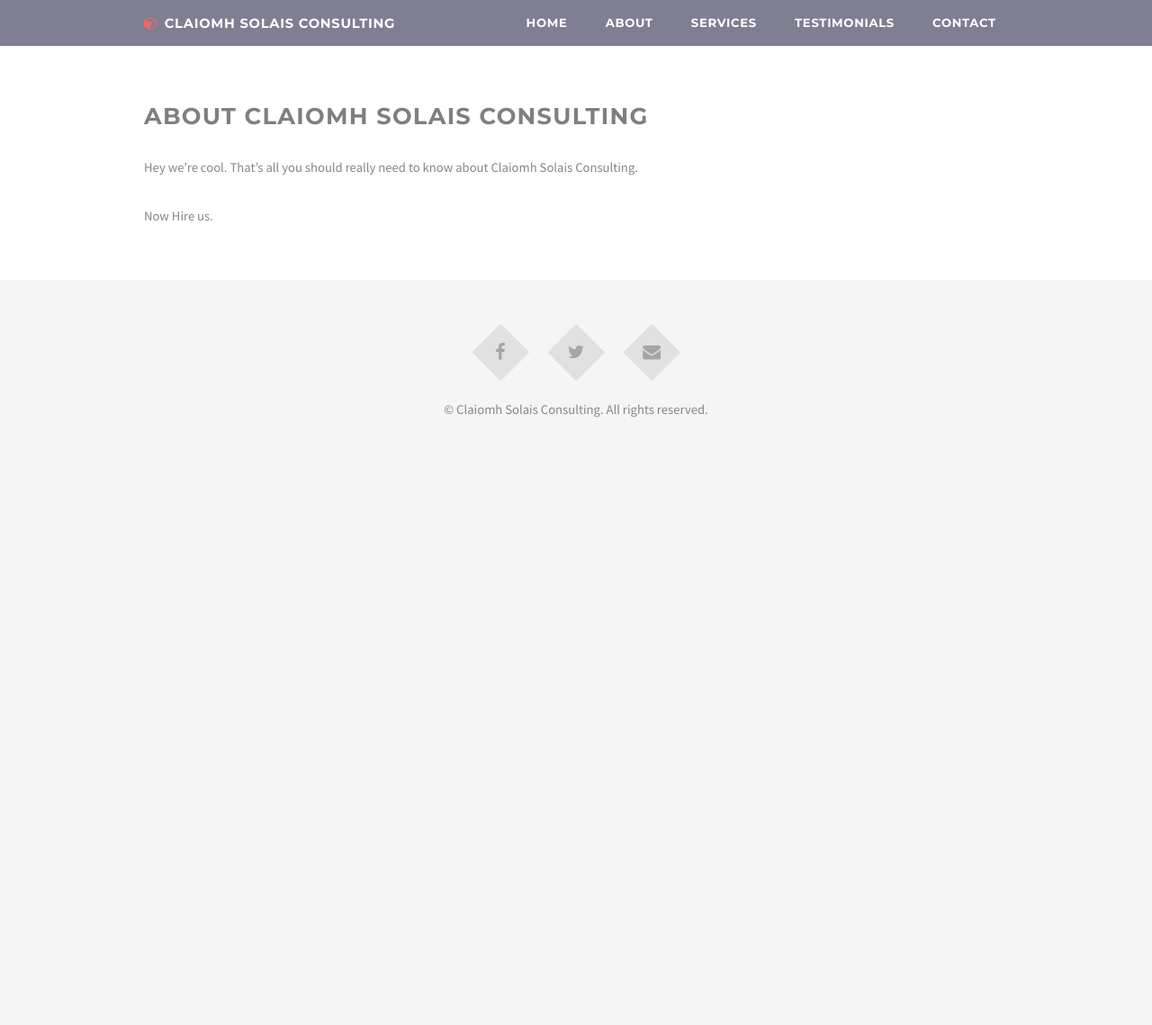
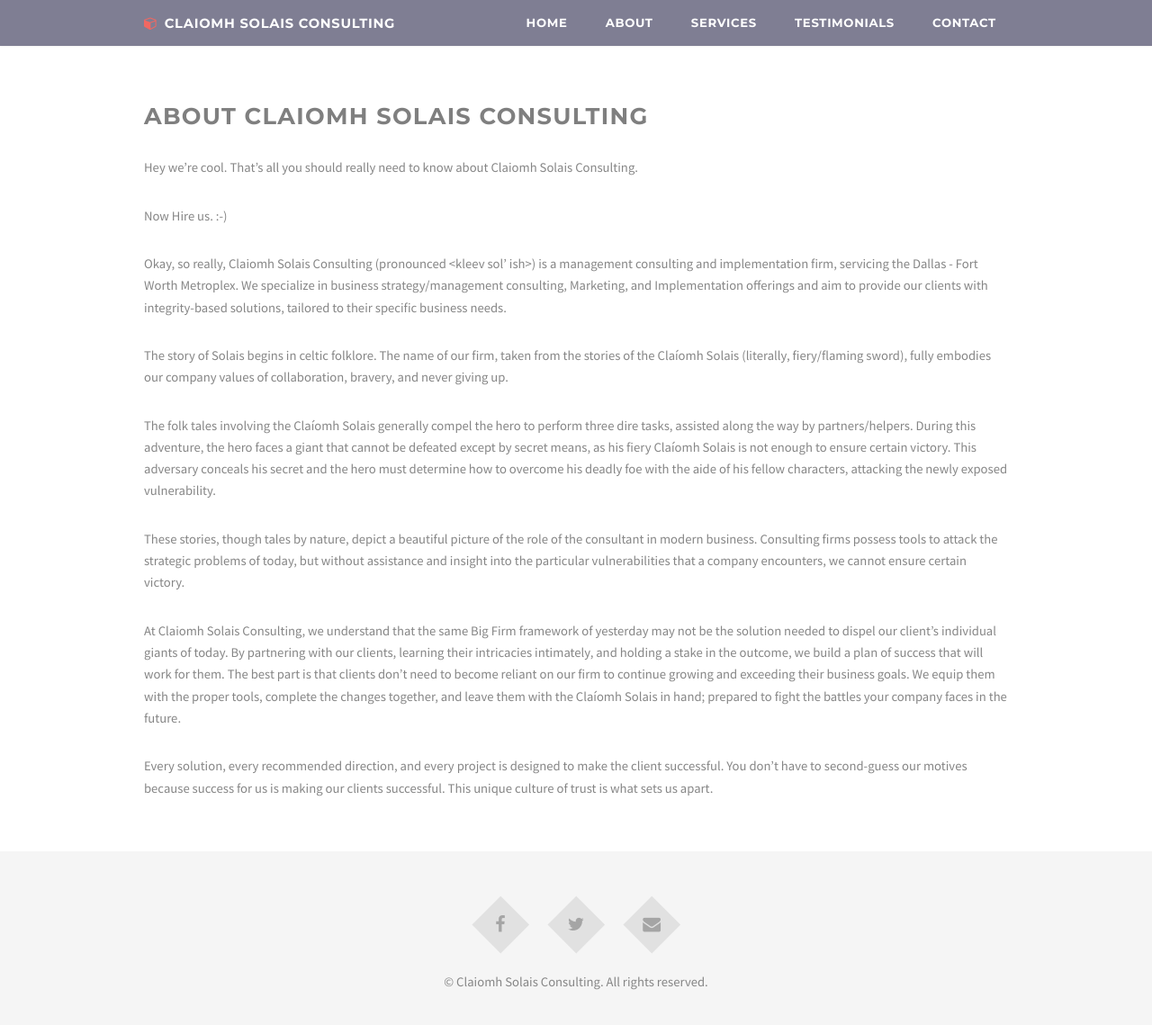
Before and after one commit to SolaisConsulting/SolaisConsulting.github.io, a Jekyll site: the page built from about.html, in a window 1280 px wide and 1162 px high. Shown: the top 1139 px of the window at 90% size. Built offline with Jekyll 4.4.1, drawn with Linux system fonts in a browser that asks for light colours.

Commit message:
More updates to the homepage, rework of about page, and new tab opening feature on the footer links.

```diff
--- a/_includes/about.md
+++ b/_includes/about.md
@@ -1,3 +1,15 @@
 Hey we're cool. That's all you should really need to know about {{ site.title }}.
 
-Now Hire us.
+Now Hire us. :-)
+
+Okay, so really, Claiomh Solais Consulting (pronounced <kleev sol’ ish>) is a management consulting and implementation firm, servicing the Dallas - Fort Worth Metroplex.  We specialize in business strategy/management consulting, Marketing, and Implementation offerings and aim to provide our clients with integrity-based solutions, tailored to their specific business needs.
+
+The story of Solais begins in celtic folklore.  The name of our firm, taken from the stories of the Claíomh Solais (literally, fiery/flaming sword), fully embodies our company values of collaboration, bravery, and never giving up.
+
+The folk tales involving the Claíomh Solais generally compel the hero to perform three dire tasks, assisted along the way by partners/helpers.  During this adventure, the hero faces a giant that cannot be defeated except by secret means, as his fiery Claíomh Solais is not enough to ensure certain victory.  This adversary conceals his secret and the hero must determine how to overcome his deadly foe with the aide of his fellow characters, attacking the newly exposed vulnerability.
+
+These stories, though tales by nature, depict a beautiful picture of the role of the consultant in modern business.  Consulting firms possess tools to attack the strategic problems of today, but without assistance and insight into the particular vulnerabilities that a company encounters, we cannot ensure certain victory.
+
+At Claiomh Solais Consulting, we understand that the same Big Firm framework of yesterday may not be the solution needed to dispel our client’s individual giants of today.  By partnering with our clients, learning their intricacies intimately, and holding a stake in the outcome, we build a plan of success that will work for them.  The best part is that clients don't need to become reliant on our firm to continue growing and exceeding their business goals.  We equip them with the proper tools, complete the changes together, and leave them with the Claíomh Solais in hand; prepared to fight the battles your company faces in the future.
+
+Every solution, every recommended direction, and every project is designed to make the client successful.  You don't have to second-guess our motives because success for us is making our clients successful.  This unique culture of trust is what sets us apart.
--- a/_includes/footer.html
+++ b/_includes/footer.html
@@ -1,8 +1,8 @@
 <!-- Footer -->
 <footer id="footer">
   <ul class="major-icons">
-    <li><a href="https://www.facebook.com/SolaisConsulting" class="icon fa-facebook"><span class="label">Facebook</span></a></li>
-    <li><a href="https://twitter.com/solaisconsult" class="icon fa-twitter"><span class="label">Twitter</span></a></li>
+    <li><a target="_blank" href="https://www.facebook.com/SolaisConsulting" class="icon fa-facebook"><span class="label">Facebook</span></a></li>
+    <li><a target="_blank" href="https://twitter.com/solaisconsult" class="icon fa-twitter"><span class="label">Twitter</span></a></li>
     <li><a href="/contact.html" class="icon fa-envelope"><span class="label">Email</span></a></li>
   </ul>
   <p class="copyright">&copy; Claiomh Solais Consulting. All rights reserved.</p>
--- a/index.html
+++ b/index.html
@@ -11,7 +11,7 @@ layout: default
 				in an ever-changing World.</p>
 			</header>
 			<ul class="actions">
-				<li><a href="#" class="button icon icon-after fa-chevron-right">Read More</a></li>
+				<li><a href="about.html" class="button icon icon-after fa-chevron-right">Read More</a></li>
 			</ul>
 		</div>
 	</section>
@@ -20,8 +20,8 @@ layout: default
 	<section id="one" class="wrapper style1 split">
 		<div class="container">
 			<div class="primary">
-				<h2>Vultricies nulla</h2>
-				<p>Pellentesque fermentum dolor. Aliquam quam lectus, facilisis et auctor ultrices ut, elementum vulputate Pellentesque fermentum dolor. Aliquam quam lectus, facilisis aucto vulputate consequat pellentesque mauris ut lectus. Nunc tellus ante lorem ipsum dolor. Phasellus lacinia, magna a ullamcorper.</p>
+				<h2>What sets us apart</h2>
+				<p>At Claiomh Solais Consulting, ...</p>
 				<ul class="actions">
 					<li><a href="#" class="button">Acticeno</a></li>
 				</ul>
```
